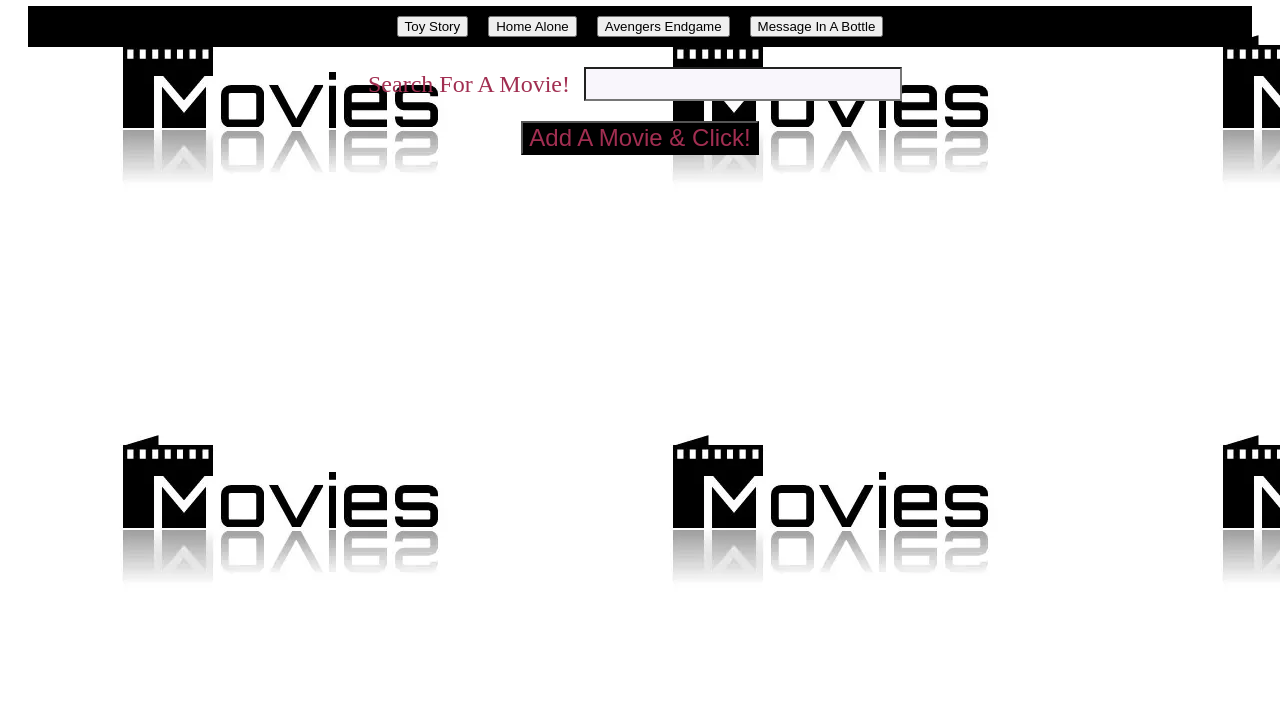
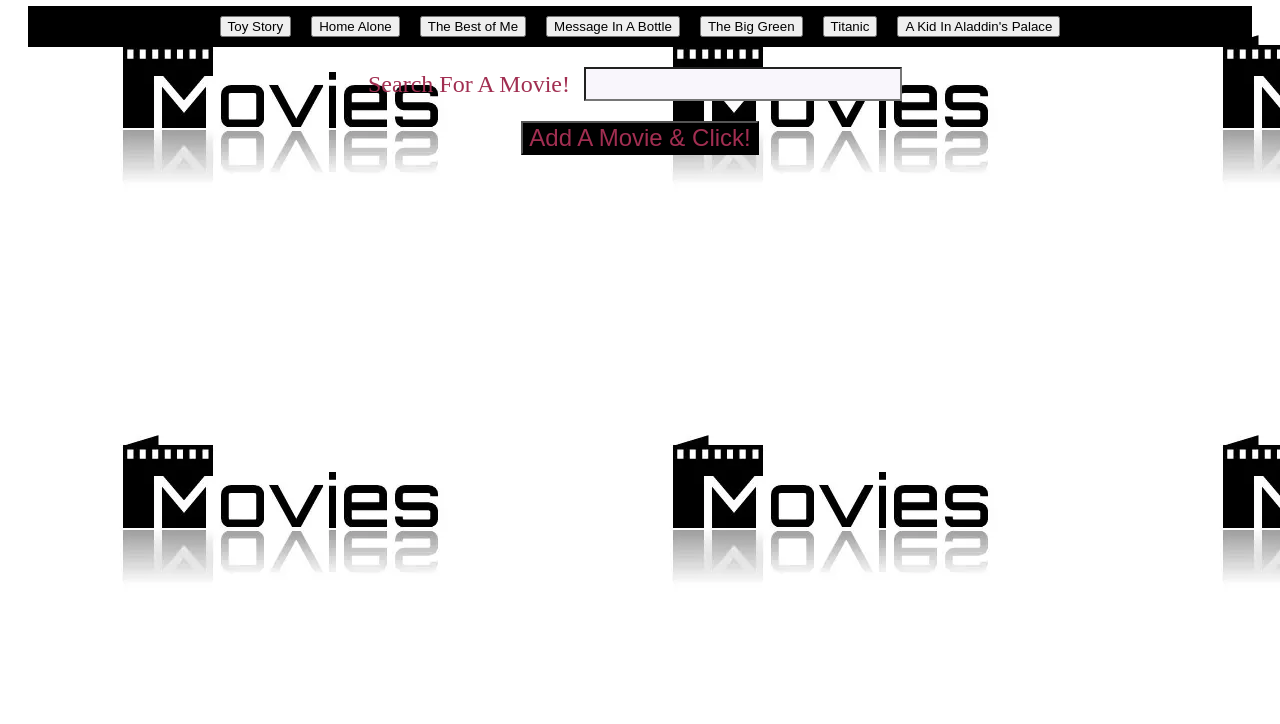
Before and after one commit to Guled06/Movies, a plain HTML site: page index.html in a window 1280 px wide. Shown: the part 76-800 px from the top of the page. Drawn offline with nearby package versions, Linux system fonts and the light colour scheme.

Commit message:
added several more movies at the top list within the script.js file

```diff
--- a/movies.css
+++ b/movies.css
@@ -38,7 +38,7 @@ input {
 
 p {
   color: white;
-  background-color: rgb(19, 15, 15);
+  background-color: rgb(112, 44, 168);
   font-size: x-large;
   font-family: 'Times New Roman', Times, serif;
 }
--- a/script.js
+++ b/script.js
@@ -3,8 +3,11 @@
         var movies = [
           "Toy Story",
           "Home Alone",
-          "Avengers Endgame",
+          "The Best of Me",
           "Message In A Bottle",
+          "The Big Green",
+          "Titanic",
+          "A Kid In Aladdin's Palace"
         ];
         // displayMovieInfo function re-renders the HTML to display the appropriate content
         function displayMovieInfo() {
```
